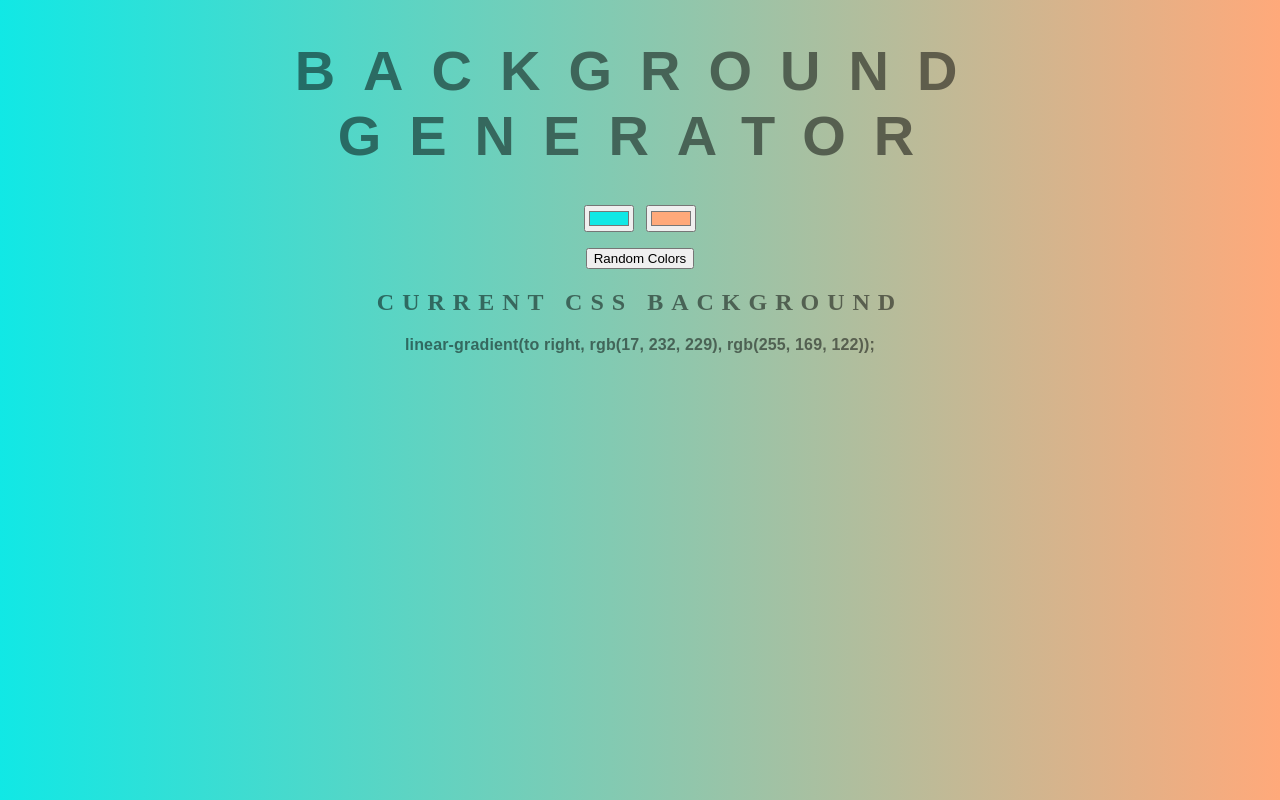
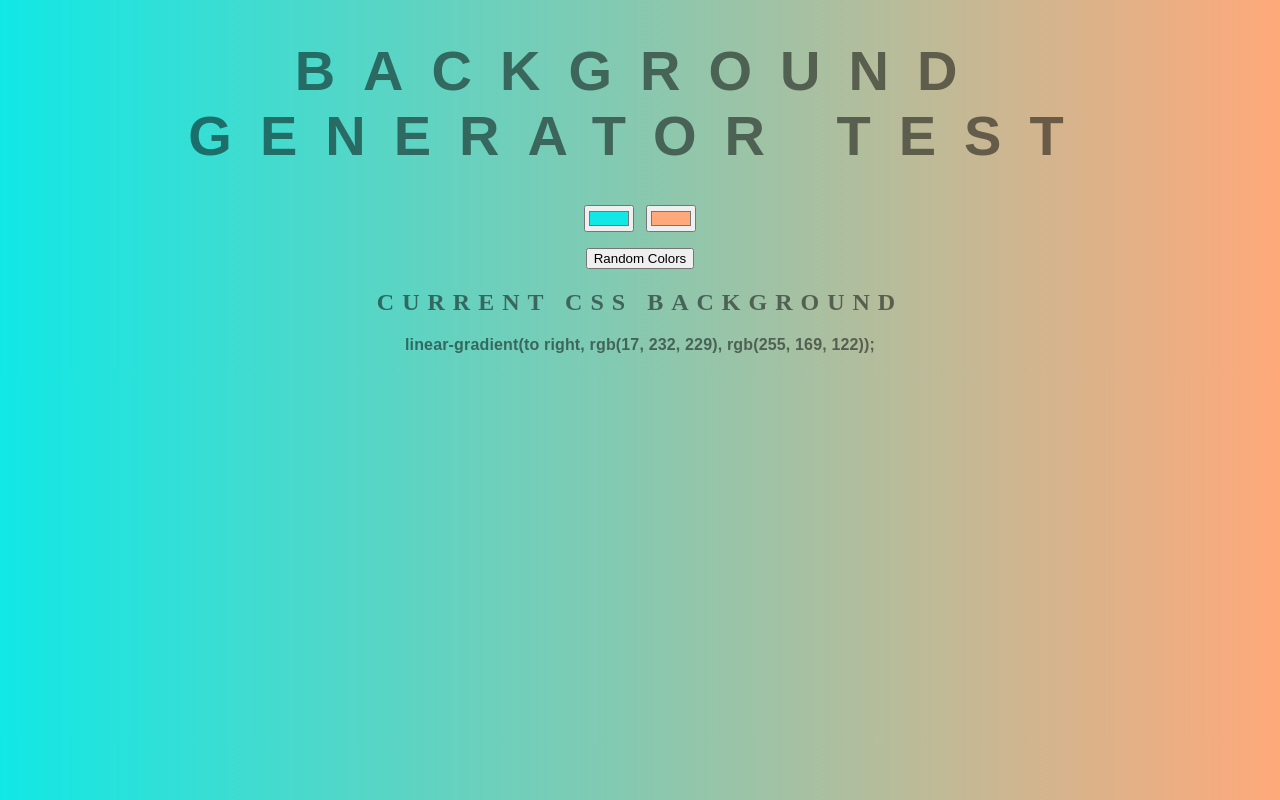
Before and after one commit to AnnemiekNieboer/test-generator, a plain HTML site: page index.html in a window 1280 px wide. Drawn offline with Linux system fonts and the light colour scheme.

Commit message:
h1 veranderd

```diff
--- a/index.html
+++ b/index.html
@@ -5,7 +5,7 @@
 	<link rel="stylesheet" type="text/css" href="style.css">
 </head>
 <body id="gradient">
-	<h1>Background Generator</h1>
+	<h1>Background Generator test</h1>
 	<input class="color1" type="color" name="color1" value="#11E8E5">
 	<input class="color2" type="color" name="color2" value="#FFA97A">
 	<p>
```
